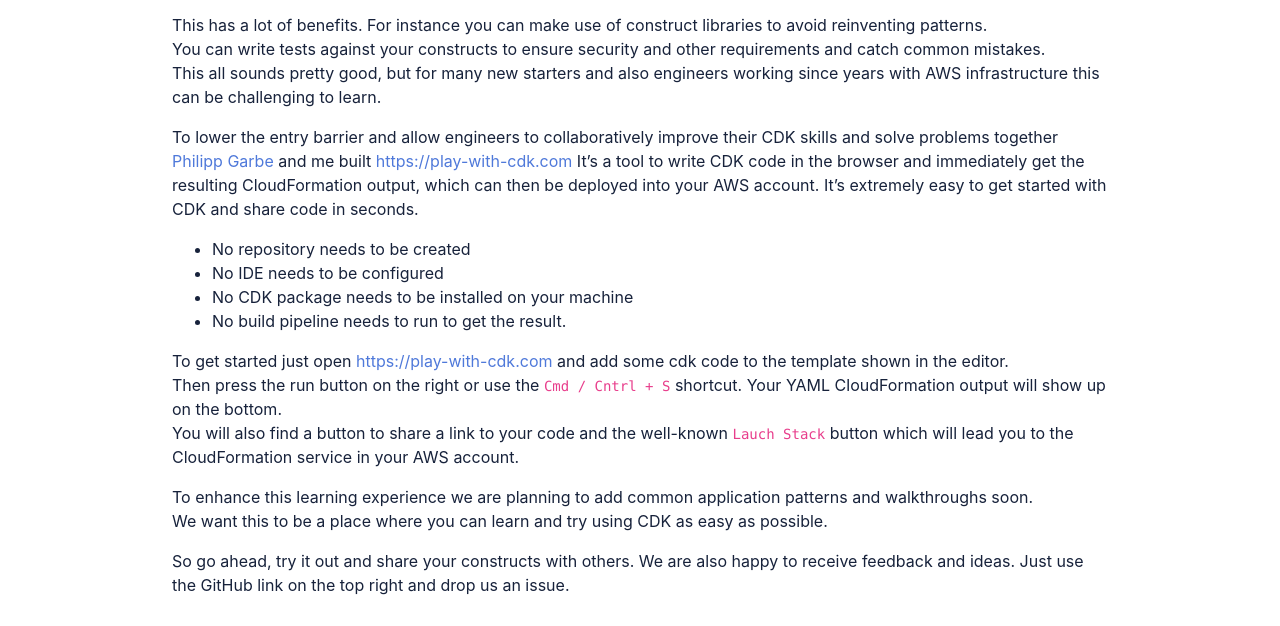
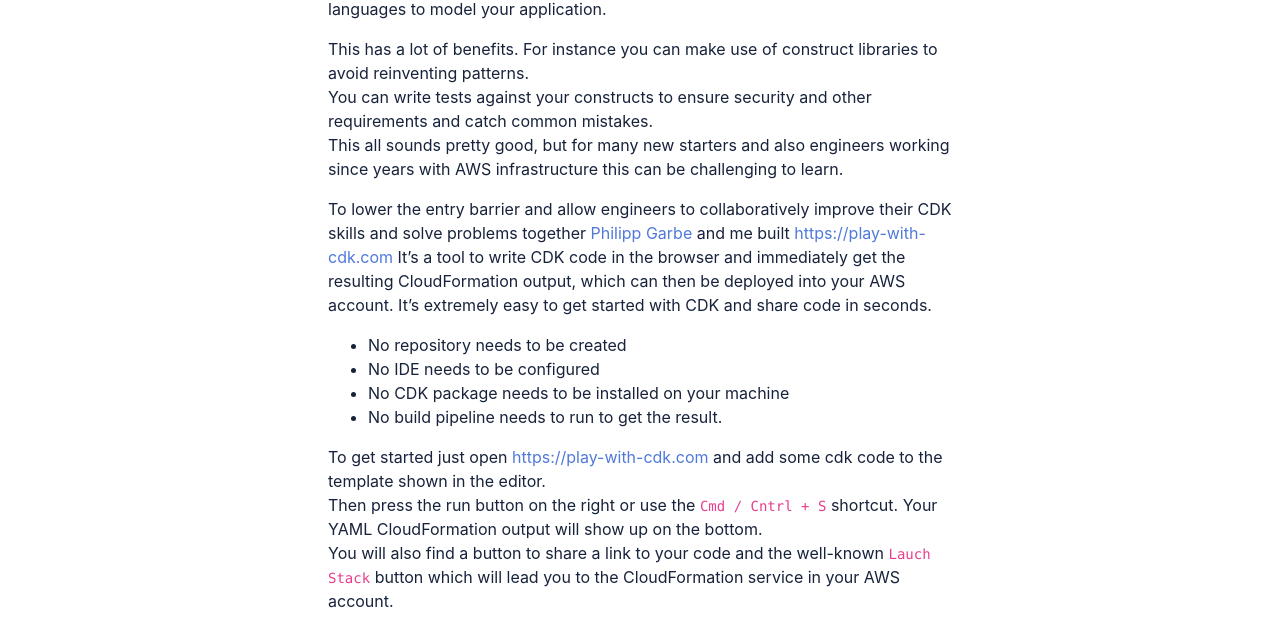
Before and after one commit to bruecktech/bruecktech.github.io, a plain HTML site: page blog/introducing-play-with-cdk-com/index.html in a window 1280 px wide. Shown: the part 729-1355 px from the top of the page. Drawn offline with Linux system fonts and the light colour scheme; a web font is replaced by a local one.

Commit message:
Change width of blog post

```diff
--- a/blog/introducing-play-with-cdk-com/index.html
+++ b/blog/introducing-play-with-cdk-com/index.html
@@ -60,7 +60,7 @@
 <div class="container-fluid p-0">
     <div class="w-100 mt-5" style="background-image: url(/img/header.jpg); background-position: 50% 50%; background-size: cover; height:400px"></div>
     <div class="resume-section mt-5 p-3 d-flex justify-content-center text-primary">
-      <div class="w-75">
+      <div class="w-50">
 
 
             <h2>Introducing play-with-cdk.com</h2>
```
